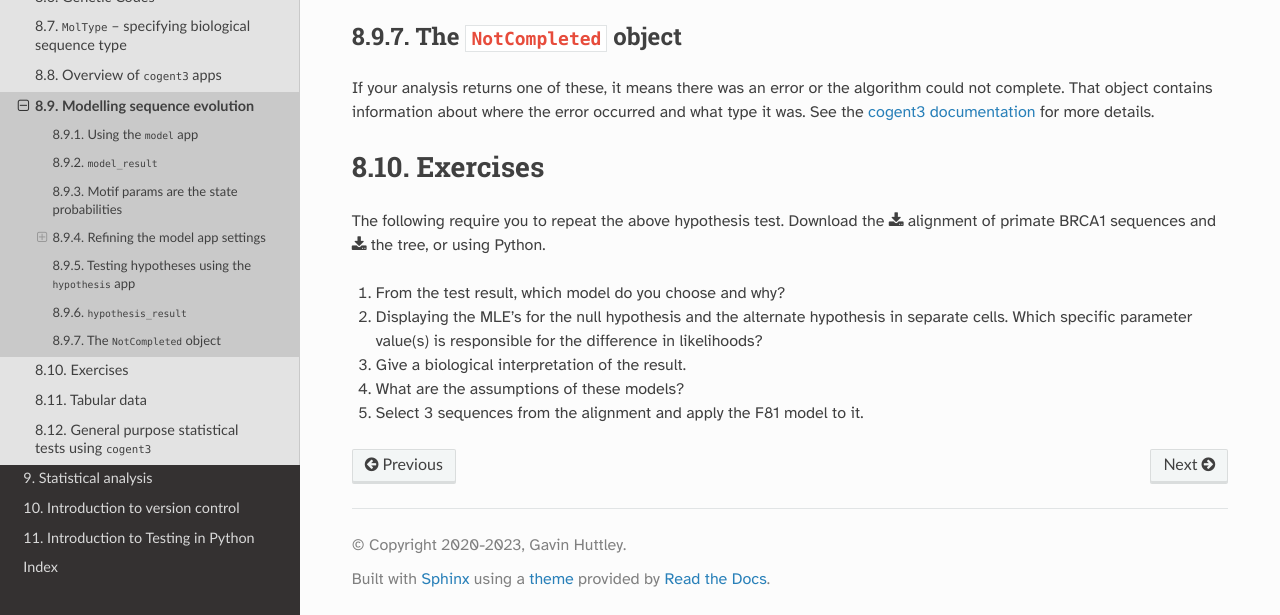
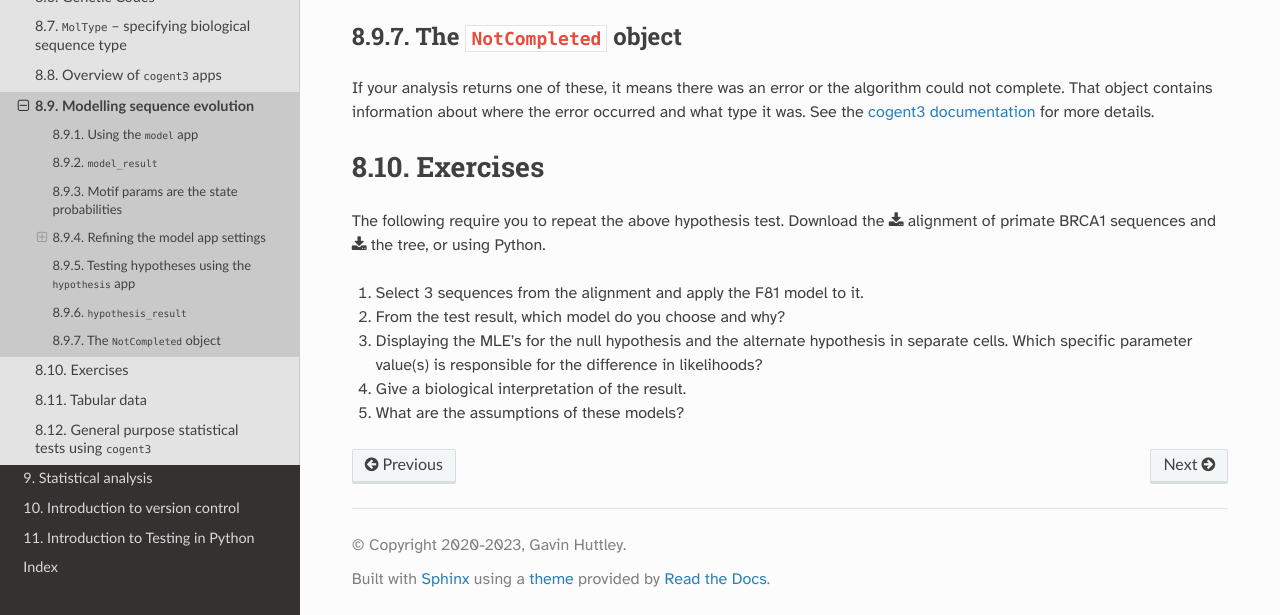
Before and after one commit to GavinHuttley/tib, a Sphinx documentation site: the page built from source/cogent3/using_models.rst, in a window 1280 px wide and 900 px high, scrolled down 5668 px, cut to the strip 285-900 px from the top of the window. Built offline with Sphinx 7.4.7 and the Read the Docs theme 2.0.0, drawn with Linux system fonts in a browser that asks for light colours; comment, search, counter and statistics services are not loaded; some of the changed lines change nothing that is shown.

Commit message:
MAINT: update cogent3 to latest version

```diff
--- a/source/cogent3/using_models.rst
+++ b/source/cogent3/using_models.rst
@@ -27,9 +27,9 @@
 
 .. jupyter-execute::
 
-    from cogent3.app import evo
+    from cogent3 import get_app
 
-    f81 = evo.model("F81", tree="data/brca1_primate.tree")
+    f81 = get_app("model", "F81", tree="data/brca1_primate.tree")
 
 .. warning:: If you are providing a tree, the tip names must exactly match the names in the alignments that will be analysed.
 
@@ -103,7 +103,7 @@
 
 .. jupyter-execute::
 
-    tabulate = evo.tabulate_stats()
+    tabulate = get_app("tabulate_stats")
     tables = tabulate(result)
     tables
 
@@ -140,7 +140,7 @@
 
 .. jupyter-execute::
 
-    f81_mprobs = evo.model(
+    f81_mprobs = get_app("model",
         "F81",
         name="F81-mprobs free",
         optimise_motif_probs=True,
@@ -170,7 +170,7 @@
 
 .. jupyter-execute::
 
-    hky_as_f81 = evo.model(
+    hky_as_f81 = get_app("model",
         "HKY85",
         name="HKY85 with κ=1",
         tree="data/brca1_primate.tree",
@@ -197,13 +197,13 @@
 
 .. jupyter-execute::
 
-    hky85 = evo.model("HKY85", tree="data/brca1_primate.tree")
+    hky85 = get_app("model","HKY85", tree="data/brca1_primate.tree")
 
 We construct the hypothesis app by providing the null and alternate models.
 
 .. jupyter-execute::
 
-    hyp = evo.hypothesis(f81, hky85)
+    hyp = get_app("hypothesis", f81, hky85)
 
 We apply it to our alignment.
 
@@ -268,6 +268,8 @@
 
 The following require you to repeat the above hypothesis test. Download the :download:`alignment of primate BRCA1 sequences </data/brca1_primate.fasta>` and :download:`the tree </data/brca1_primate.tree>`, or :ref:`using Python <download_data>`.
 
+#. Select 3 sequences from the alignment and apply the F81 model to it.
+
 #. From the test result, which model do you choose and why?
 
 #. Displaying the MLE's for the null hypothesis and the alternate hypothesis in separate cells. Which specific parameter value(s) is responsible for the difference in likelihoods?
@@ -276,7 +278,5 @@
 
 #. What are the assumptions of these models?
 
-#. Select 3 sequences from the alignment and apply the F81 model to it.
 
-.. todo:: mode last question to be the first
 .. todo:: add an exercise demonstrating why the average motif probs should not be used
```
